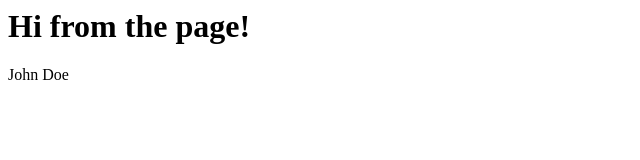
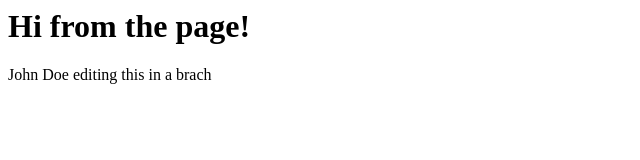
Before and after one commit to krokhale/project01-test-github-pages, a plain HTML site: page index.html in a window 1280 px wide. Shown: the whole page, without its empty margins (0-640 px from the left). Drawn offline with Linux system fonts and the light colour scheme.

Commit message:
this is a commit on a branch

```diff
--- a/index.html
+++ b/index.html
@@ -1,3 +1,5 @@
 <h1>Hi from the page!</h1>
 
 <span>John Doe</span>
+
+editing this in a brach
```
